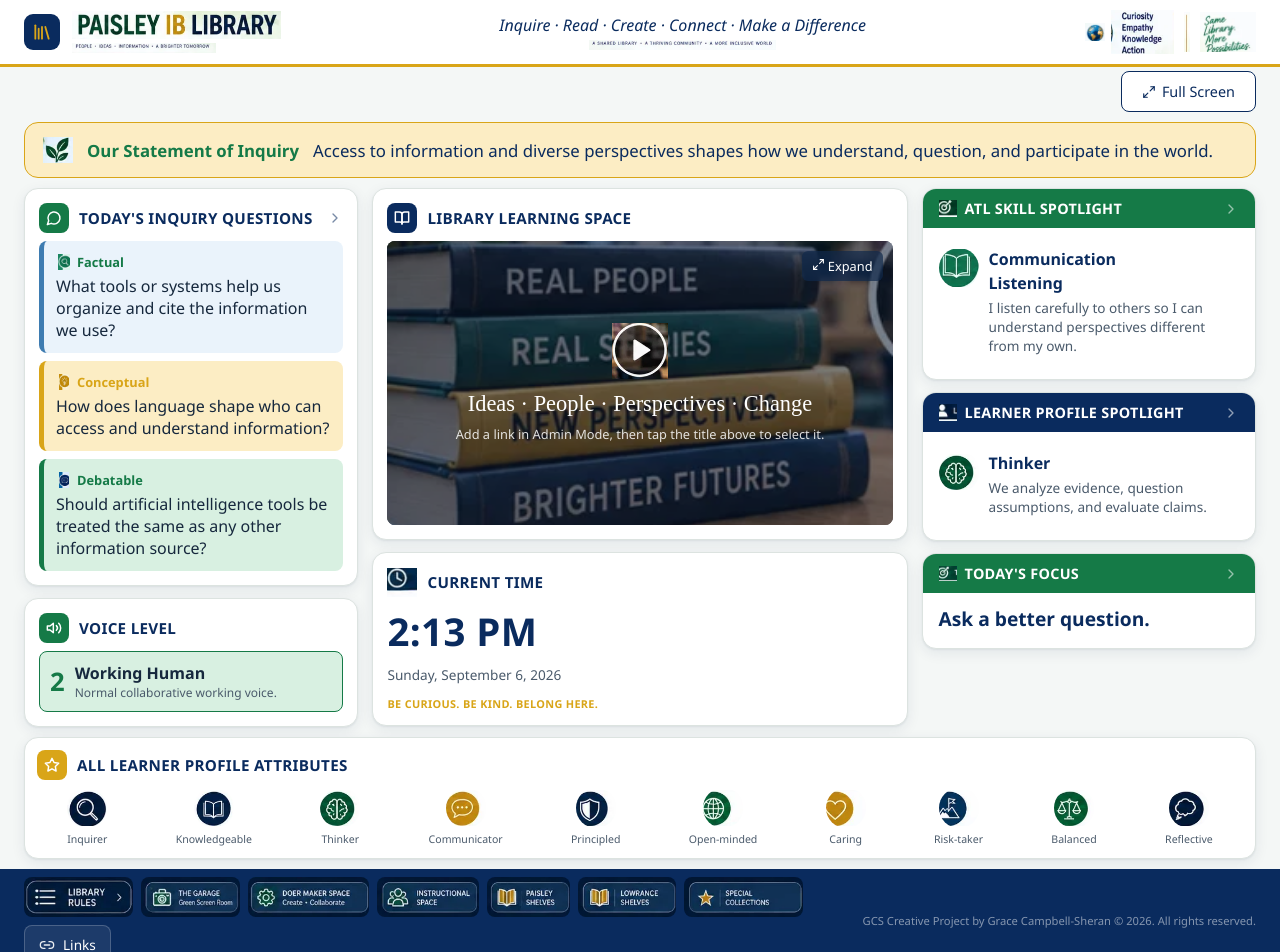
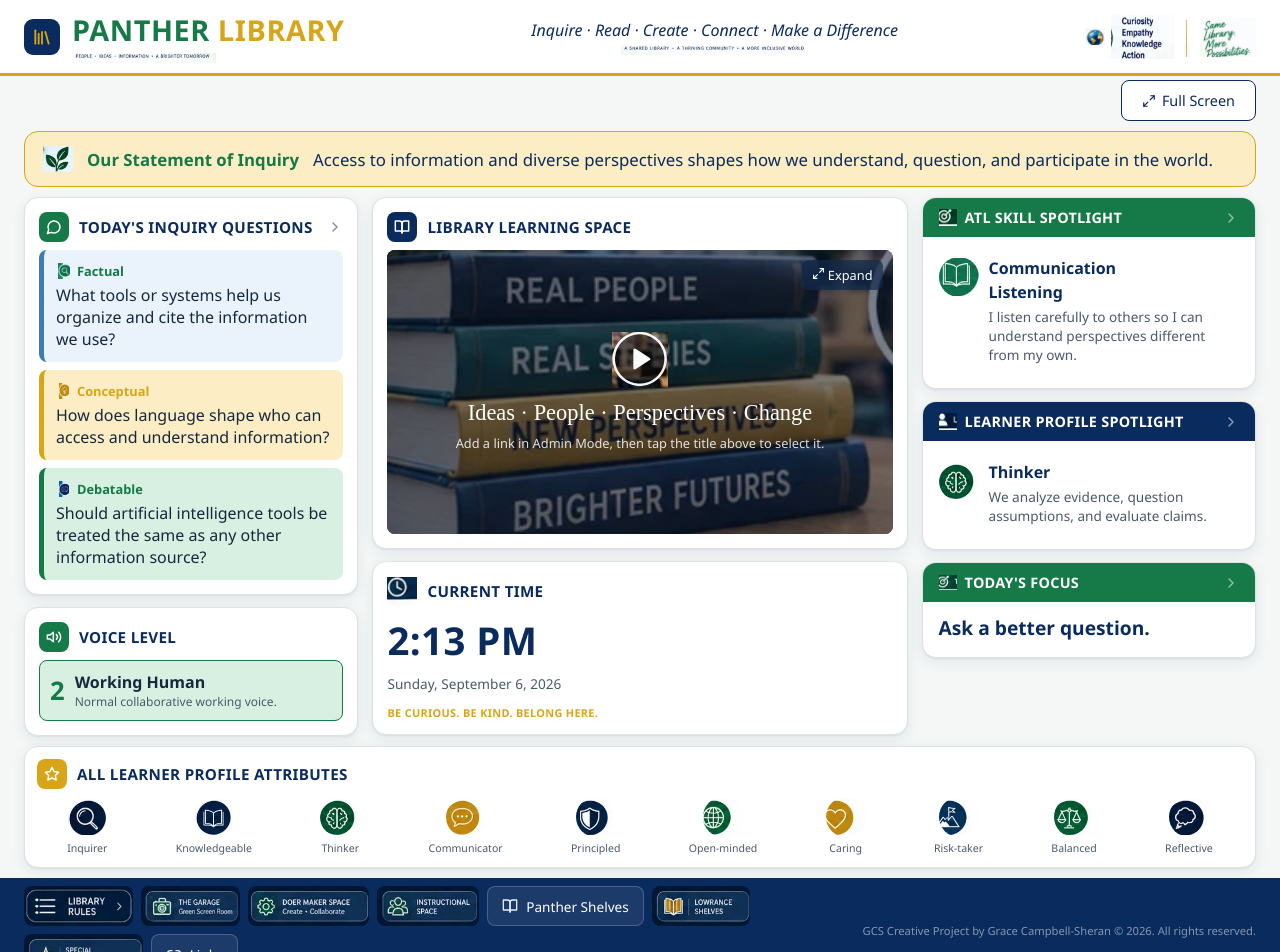
Before and after one commit to GCS-creatives/IBLibraryDashboard, a React (Vite) app: page / in a window 1280 px wide. Shown: the top 952 px of the page. Built offline with nearby package versions, Linux system fonts and the light colour scheme; no server answers.

Commit message:
Add files via upload

```diff
--- a/index.html
+++ b/index.html
@@ -3,7 +3,7 @@
   <head>
     <meta charset="UTF-8" />
     <meta name="viewport" content="width=device-width, initial-scale=1.0" />
-    <title>Paisley IB Library</title>
+    <title>Panther Library</title>
   </head>
   <body>
     <div id="root"></div>
--- a/package.json
+++ b/package.json
@@ -1,5 +1,5 @@
 {
-  "name": "paisley-ib-library",
+  "name": "panther-library",
   "private": true,
   "version": "0.1.0",
   "type": "module",
--- a/src/App.jsx
+++ b/src/App.jsx
@@ -77,7 +77,7 @@ export default function App() {
   }, []);
 
   if (!banks) {
-    return <div style={{ padding: 40, color: 'var(--navy)' }}>Loading Paisley IB Library…</div>;
+    return <div style={{ padding: 40, color: 'var(--navy)' }}>Loading Panther Library…</div>;
   }
 
   if (mode === 'admin') {
--- a/src/components/Admin.jsx
+++ b/src/components/Admin.jsx
@@ -246,7 +246,7 @@ function BackupPanel({ banks, updateBank, fireToast }) {
   const exportAll = () => {
     const payload = {
       exportedAt: new Date().toISOString(),
-      app: 'paisley-ib-library',
+      app: 'panther-library',
       banks
     };
     const blob = new Blob([JSON.stringify(payload, null, 2)], { type: 'application/json' });
@@ -254,7 +254,7 @@ function BackupPanel({ banks, updateBank, fireToast }) {
     const a = document.createElement('a');
     const dateStr = new Date().toISOString().slice(0, 10);
     a.href = url;
-    a.download = `paisley-ib-library-backup-${dateStr}.json`;
+    a.download = `panther-library-backup-${dateStr}.json`;
     document.body.appendChild(a);
     a.click();
     a.remove();
@@ -272,7 +272,7 @@ function BackupPanel({ banks, updateBank, fireToast }) {
         const parsed = JSON.parse(reader.result);
         const importedBanks = parsed && parsed.banks && typeof parsed.banks === 'object' ? parsed.banks : parsed;
         if (!importedBanks || typeof importedBanks !== 'object') {
-          throw new Error('This file doesn\u2019t look like a Paisley IB Library backup.');
+          throw new Error('This file doesn\u2019t look like a Panther Library backup.');
         }
         // Only accept keys that are actually known content banks — never
         // let an imported file introduce arbitrary/unexpected data.
@@ -554,7 +554,7 @@ export default function AdminMode({ banks, updateBank, sessionToken, onExit }) {
   return (
     <div className="admin-shell">
       <div className="admin-topbar">
-        <h1>Paisley IB Library — Admin Mode</h1>
+        <h1>Panther Library — Admin Mode</h1>
         <button className="btn-secondary" onClick={onExit}>← Back to Display</button>
       </div>
 
@@ -694,7 +694,7 @@ export default function AdminMode({ banks, updateBank, sessionToken, onExit }) {
           onSaveEs={(v) => save('spaces', { ...banks.spaces, es: { ...banks.spaces.es, instructional: v } })}
         />
         <StringListPanel
-          title="Paisley Shelves Notes" list={banks.spaces.paisleyShelves} esList={banks.spaces.es?.paisleyShelves}
+          title="Panther Shelves Notes" list={banks.spaces.paisleyShelves} esList={banks.spaces.es?.paisleyShelves}
           spanishEnabled={spanishEnabled}
           onSave={(v) => save('spaces', { ...banks.spaces, paisleyShelves: v })}
           onSaveEs={(v) => save('spaces', { ...banks.spaces, es: { ...banks.spaces.es, paisleyShelves: v } })}
--- a/src/components/Display.jsx
+++ b/src/components/Display.jsx
@@ -36,14 +36,12 @@ import navRules from '../assets/nav/rules.png';
 import navGarage from '../assets/nav/garage.png';
 import navDoer from '../assets/nav/doer.png';
 import navInstructional from '../assets/nav/instructional.png';
-import navPaisleyShelves from '../assets/nav/paisley-shelves.png';
 import navLowranceShelves from '../assets/nav/lowrance-shelves.png';
 import navCollections from '../assets/nav/collections.png';
 
 import mediaPlaceholder from '../assets/media/placeholder-books.png';
 import mediaPlayButton from '../assets/media/play-button.png';
 
-import headerWordmark from '../assets/header/wordmark.png';
 import headerSublineEn from '../assets/header/subline-en.png';
 import headerCenterSublineEn from '../assets/header/center-subline-en.png';
 import headerGlobe from '../assets/header/globe.png';
@@ -77,7 +75,7 @@ function Header({ language, onToggleLanguage, spanishEnabled }) {
       <div className="brand">
         <div className="brand-mark"><Library size={20} strokeWidth={2.2} /></div>
         <div>
-          <img className="wordmark-img" src={headerWordmark} alt="Paisley IB Library" />
+          <h1>PANTHER <span className="accent">LIBRARY</span></h1>
           {language === 'es' ? (
             <div className="brand-subline">
               PERSONAS &middot; IDEAS &middot; INFORMACI&Oacute;N &middot; UN MA&Ntilde;ANA MEJOR
@@ -466,7 +464,7 @@ function BottomNav({ onOpen, footerHint, onFooterClick }) {
     { key: 'garage', label: 'The Garage', sub: 'Green Screen Room', icon: Camera, img: navGarage },
     { key: 'doer', label: 'DOER Maker Space', sub: 'Create · Collaborate', icon: Wrench, img: navDoer },
     { key: 'instructional', label: 'Instructional Space', sub: '', icon: Users, img: navInstructional },
-    { key: 'paisleyShelves', label: 'Paisley Shelves', sub: '', icon: BookOpen, img: navPaisleyShelves },
+    { key: 'paisleyShelves', label: 'Panther Shelves', sub: '', icon: BookOpen, img: null },
     { key: 'lowranceShelves', label: 'Lowrance Shelves', sub: '', icon: BookOpen, img: navLowranceShelves },
     { key: 'collections', label: 'Special Collections', sub: '', icon: Star, img: navCollections },
     { key: 'research', label: 'Links', sub: '', icon: Link2, img: null }
@@ -630,7 +628,7 @@ export default function DisplayMode({ banks, isFullscreen, onToggleFullscreen, o
         <SpaceModal title="Instructional Space" items={banks.spaces.instructional} esItems={banks.spaces.es?.instructional} language={language} onClose={() => setOpenOverlay(null)} />
       )}
       {openOverlay === 'paisleyShelves' && (
-        <SpaceModal title="Paisley Shelves" items={banks.spaces.paisleyShelves} esItems={banks.spaces.es?.paisleyShelves} language={language} onClose={() => setOpenOverlay(null)} />
+        <SpaceModal title="Panther Shelves" items={banks.spaces.paisleyShelves} esItems={banks.spaces.es?.paisleyShelves} language={language} onClose={() => setOpenOverlay(null)} />
       )}
       {openOverlay === 'lowranceShelves' && (
         <SpaceModal title="Lowrance Shelves" items={banks.spaces.lowranceShelves} esItems={banks.spaces.es?.lowranceShelves} language={language} onClose={() => setOpenOverlay(null)} />
--- a/src/index.css
+++ b/src/index.css
@@ -90,12 +90,6 @@ button {
 
 .lib-header .brand h1 .accent {
   color: var(--gold);
-}
-
-.wordmark-img {
-  display: block;
-  height: clamp(18px, 1.8vw + 8px, 28px);
-  width: auto;
 }
 
 .brand-subline {
```
Also changed, not shown: 2 other files (tests, documents, lock files or other folders).
